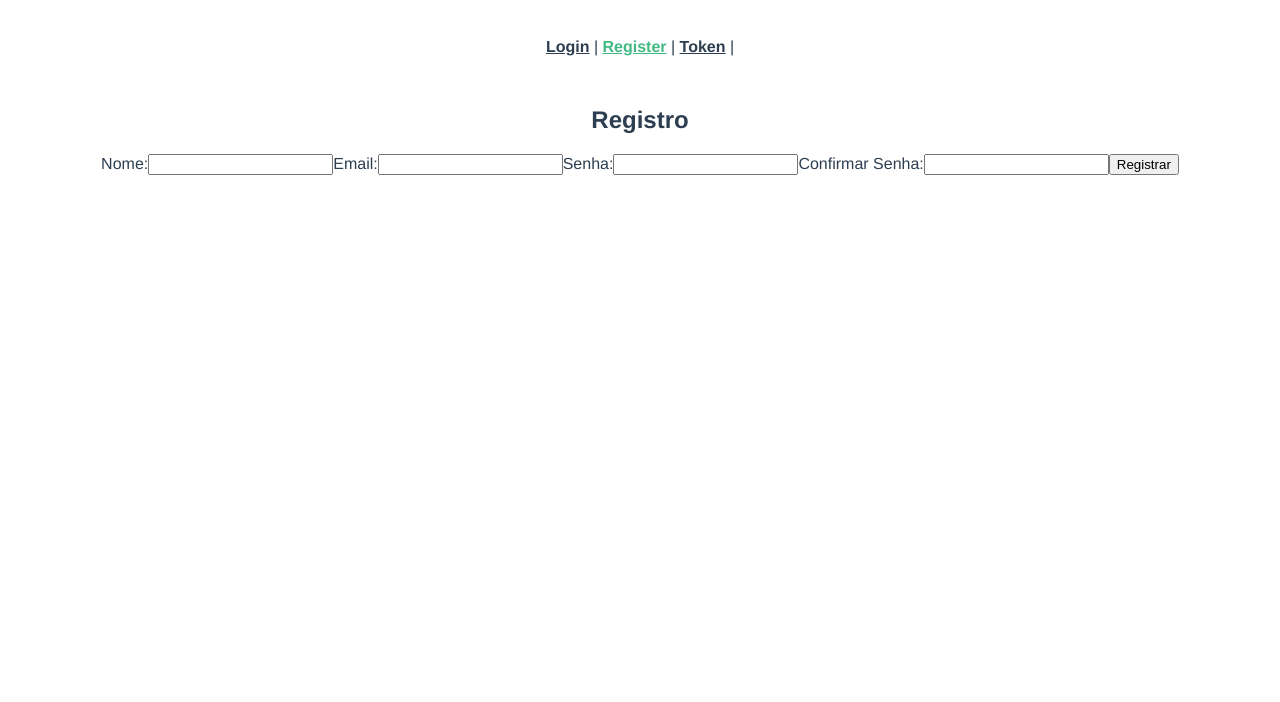
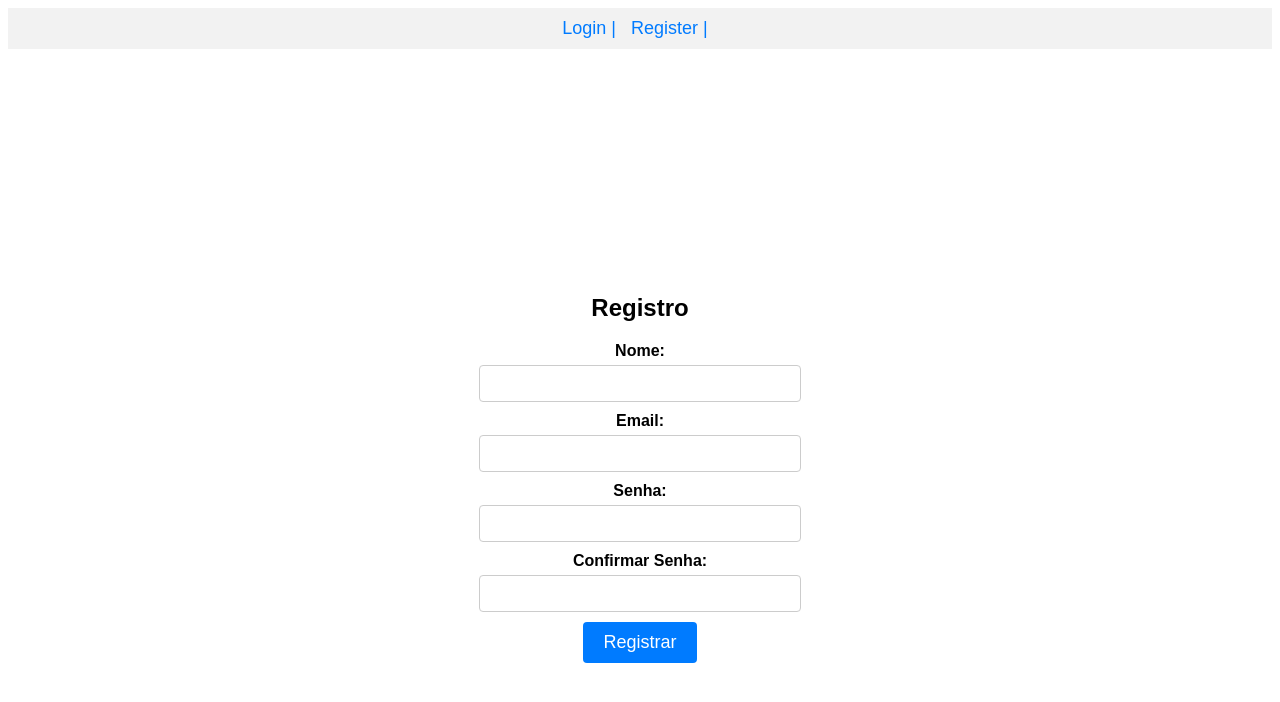
Before and after one commit to MarcellyGuimaraes/frontend-laravel-api, a Vue app: page /#/register in a window 1280 px wide. Shown: the top 702 px of the page. Built offline with nearby package versions, Linux system fonts and the light colour scheme.

Commit message:
Ajustes nas telas login, registro e token

```diff
--- a/src/App.vue
+++ b/src/App.vue
@@ -1,31 +1,95 @@
 <template>
   <nav>
-    <router-link to="/">Login</router-link> |
-    <router-link to="/register">Register</router-link> |
-    <router-link to="/token">Token</router-link> |
+    <router-link class="nav-link" v-if="!isAuthenticated" to="/"
+      >Login |
+    </router-link>
+    <router-link class="nav-link" v-if="!isAuthenticated" to="/register"
+      >Register |
+    </router-link>
+    <router-link class="nav-link" v-if="isAuthenticated" to="/token"
+      >Token |
+    </router-link>
+    <button class="nav-link" v-if="isAuthenticated" @click="logout">
+      Logout
+    </button>
   </nav>
   <router-view />
 </template>
 
+<script>
+export default {
+  data() {
+    return {
+      isAuthenticated: false,
+    };
+  },
+  methods: {
+    setAuthenticated(value) {
+      this.isAuthenticated = value;
+    },
+    logout() {
+      // Remover o token do LocalStorage e executar a lógica de logout
+      localStorage.removeItem("token");
+      localStorage.removeItem("isAuthenticated");
+      this.setAuthenticated(false); // Atualiza o estado de autenticação
+      this.$router.push({ name: "login" });
+      // Outras ações de logout, se necessário
+    },
+  },
+  created() {
+    this.$router.beforeEach((to, from, next) => {
+      // Verifica se a rota requer autenticação
+      if (to.meta.requiresAuth) {
+        const isAuthenticated =
+          localStorage.getItem("isAuthenticated") === "true";
+        this.setAuthenticated(isAuthenticated);
+        if (!isAuthenticated) {
+          next({ name: "login" }); // Redireciona para a página de login se não estiver autenticado
+        } else {
+          next(); // Permite o acesso à rota se estiver autenticado
+        }
+      } else {
+        next(); // Permite o acesso a rotas que não requerem autenticação
+      }
+    });
+  },
+};
+</script>
+
 <style lang="scss">
 #app {
-  font-family: Avenir, Helvetica, Arial, sans-serif;
-  -webkit-font-smoothing: antialiased;
-  -moz-osx-font-smoothing: grayscale;
+  font-family: Arial, sans-serif;
   text-align: center;
-  color: #2c3e50;
 }
 
 nav {
-  padding: 30px;
+  background-color: #f2f2f2;
+  padding: 10px;
+  margin-bottom: 20px;
+}
 
-  a {
-    font-weight: bold;
-    color: #2c3e50;
+.nav-link {
+  font-size: 18px;
+  margin-right: 10px;
+  color: #007bff;
+  text-decoration: none;
 
-    &.router-link-exact-active {
-      color: #42b983;
-    }
+  &:hover {
+    text-decoration: underline;
+  }
+}
+
+button {
+  font-size: 18px;
+  padding: 10px 20px;
+  background-color: #007bff;
+  color: #fff;
+  border: none;
+  border-radius: 4px;
+  cursor: pointer;
+
+  &:hover {
+    background-color: #0056b3;
   }
 }
 </style>
--- a/src/components/HelloWorld.vue
+++ /dev/null
@@ -1,130 +0,0 @@
-<template>
-  <div class="hello">
-    <h1>{{ msg }}</h1>
-    <p>
-      For a guide and recipes on how to configure / customize this project,<br />
-      check out the
-      <a href="https://cli.vuejs.org" target="_blank" rel="noopener"
-        >vue-cli documentation</a
-      >.
-    </p>
-    <h3>Installed CLI Plugins</h3>
-    <ul>
-      <li>
-        <a
-          href="https://github.com/vuejs/vue-cli/tree/dev/packages/%40vue/cli-plugin-babel"
-          target="_blank"
-          rel="noopener"
-          >babel</a
-        >
-      </li>
-      <li>
-        <a
-          href="https://github.com/vuejs/vue-cli/tree/dev/packages/%40vue/cli-plugin-router"
-          target="_blank"
-          rel="noopener"
-          >router</a
-        >
-      </li>
-      <li>
-        <a
-          href="https://github.com/vuejs/vue-cli/tree/dev/packages/%40vue/cli-plugin-vuex"
-          target="_blank"
-          rel="noopener"
-          >vuex</a
-        >
-      </li>
-      <li>
-        <a
-          href="https://github.com/vuejs/vue-cli/tree/dev/packages/%40vue/cli-plugin-eslint"
-          target="_blank"
-          rel="noopener"
-          >eslint</a
-        >
-      </li>
-    </ul>
-    <h3>Essential Links</h3>
-    <ul>
-      <li>
-        <a href="https://vuejs.org" target="_blank" rel="noopener">Core Docs</a>
-      </li>
-      <li>
-        <a href="https://forum.vuejs.org" target="_blank" rel="noopener"
-          >Forum</a
-        >
-      </li>
-      <li>
-        <a href="https://chat.vuejs.org" target="_blank" rel="noopener"
-          >Community Chat</a
-        >
-      </li>
-      <li>
-        <a href="https://twitter.com/vuejs" target="_blank" rel="noopener"
-          >Twitter</a
-        >
-      </li>
-      <li>
-        <a href="https://news.vuejs.org" target="_blank" rel="noopener">News</a>
-      </li>
-    </ul>
-    <h3>Ecosystem</h3>
-    <ul>
-      <li>
-        <a href="https://router.vuejs.org" target="_blank" rel="noopener"
-          >vue-router</a
-        >
-      </li>
-      <li>
-        <a href="https://vuex.vuejs.org" target="_blank" rel="noopener">vuex</a>
-      </li>
-      <li>
-        <a
-          href="https://github.com/vuejs/vue-devtools#vue-devtools"
-          target="_blank"
-          rel="noopener"
-          >vue-devtools</a
-        >
-      </li>
-      <li>
-        <a href="https://vue-loader.vuejs.org" target="_blank" rel="noopener"
-          >vue-loader</a
-        >
-      </li>
-      <li>
-        <a
-          href="https://github.com/vuejs/awesome-vue"
-          target="_blank"
-          rel="noopener"
-          >awesome-vue</a
-        >
-      </li>
-    </ul>
-  </div>
-</template>
-
-<script>
-export default {
-  name: "HelloWorld",
-  props: {
-    msg: String,
-  },
-};
-</script>
-
-<!-- Add "scoped" attribute to limit CSS to this component only -->
-<style scoped lang="scss">
-h3 {
-  margin: 40px 0 0;
-}
-ul {
-  list-style-type: none;
-  padding: 0;
-}
-li {
-  display: inline-block;
-  margin: 0 10px;
-}
-a {
-  color: #42b983;
-}
-</style>
--- a/src/views/LoginView.vue
+++ b/src/views/LoginView.vue
@@ -1,18 +1,73 @@
 <template>
-  <div class="login">
+  <div class="login-view">
     <h2>Login</h2>
     <form @submit.prevent="login">
       <label>Email:</label>
       <input type="email" v-model="email" required />
       <label>Senha:</label>
       <input type="password" v-model="password" required />
+      <p v-if="error" class="error">
+        Erro! Verifique os dados de acesso ou
+        <router-link class="error" to="/register">Crie uma conta</router-link>
+      </p>
       <button type="submit">Entrar</button>
     </form>
   </div>
 </template>
 
+<style lang="scss" scoped>
+.login-view {
+  display: flex;
+  flex-direction: column;
+  align-items: center;
+  justify-content: center;
+  height: 100vh;
+  background-color: #f2f2f2;
+
+  h2 {
+    margin-bottom: 20px;
+    font-size: 24px;
+  }
+
+  form {
+    display: flex;
+    flex-direction: column;
+    align-items: center;
+
+    label {
+      margin-bottom: 5px;
+      font-weight: bold;
+    }
+
+    input {
+      width: 300px;
+      padding: 10px;
+      margin-bottom: 10px;
+      border: 1px solid #ccc;
+      border-radius: 4px;
+    }
+
+    button {
+      padding: 10px 20px;
+      background-color: #007bff;
+      color: #fff;
+      border: none;
+      border-radius: 4px;
+      cursor: pointer;
+
+      &:hover {
+        background-color: #0056b3;
+      }
+    }
+  }
+}
+
+.error {
+  color: red;
+}
+</style>
+
 <script>
-import { mapActions } from "vuex";
 import axios from "axios";
 
 export default {
@@ -22,10 +77,10 @@ export default {
       password: "",
       clientSecret: "",
       clientId: "",
+      error: false,
     };
   },
   methods: {
-    ...mapActions(["setToken"]),
     login() {
       const loginData = {
         email: this.email,
@@ -45,8 +100,10 @@ export default {
           this.$router.push({ name: "token" });
         })
         .catch((error) => {
-          console.error(error);
-          // Tratar o erro de login, exibir mensagem de erro, etc.
+          if (error.response.data.message == "Unauthorized.") {
+            this.error = true;
+            console.error("ERRO", error.response.data.message);
+          }
         });
     },
   },
--- a/src/views/RegisterView.vue
+++ b/src/views/RegisterView.vue
@@ -1,5 +1,5 @@
 <template>
-  <div class="register">
+  <div class="register-view">
     <h2>Registro</h2>
     <form @submit.prevent="register">
       <label>Nome:</label>
@@ -14,6 +14,54 @@
     </form>
   </div>
 </template>
+
+<style lang="scss" scoped>
+.register-view {
+  display: flex;
+  flex-direction: column;
+  align-items: center;
+  justify-content: center;
+  height: 100vh;
+  background-color: #ffffff;
+
+  h2 {
+    margin-bottom: 20px;
+    font-size: 24px;
+  }
+
+  form {
+    display: flex;
+    flex-direction: column;
+    align-items: center;
+
+    label {
+      margin-bottom: 5px;
+      font-weight: bold;
+    }
+
+    input {
+      width: 300px;
+      padding: 10px;
+      margin-bottom: 10px;
+      border: 1px solid #ccc;
+      border-radius: 4px;
+    }
+
+    button {
+      padding: 10px 20px;
+      background-color: #007bff;
+      color: #fff;
+      border: none;
+      border-radius: 4px;
+      cursor: pointer;
+
+      &:hover {
+        background-color: #0056b3;
+      }
+    }
+  }
+}
+</style>
 
 <script>
 import axios from "axios";
@@ -47,10 +95,12 @@ export default {
         .post("http://127.0.0.1:8000/api/register", requestData)
         .then((response) => {
           // Registro bem-sucedido
-          const token = response.data.token;
+          const token = response.data.data.token;
           // Salvar o token no Vuex ou localStorage, como preferir
           // Exemplo de salvamento no Vuex:
-          this.$store.commit("setToken", token);
+          localStorage.setItem("token", token);
+
+          localStorage.setItem("isAuthenticated", "true");
 
           // Redirecionar para a tela de exibição do token
           this.$router.push("/token");
--- a/src/views/TokenView.vue
+++ b/src/views/TokenView.vue
@@ -1,13 +1,50 @@
 <template>
-  <div>
-    <h2>Token</h2>
-    <p>Token: {{ token }}</p>
+  <div class="token-view">
+    <h1>Token</h1>
+    <div class="token-container">
+      <p>Seu token:</p>
+      <textarea v-model="token" readonly></textarea>
+    </div>
   </div>
 </template>
 
+<style lang="scss" scoped>
+.token-view {
+  display: flex;
+  flex-direction: column;
+  align-items: center;
+  justify-content: center;
+  height: 100vh;
+  background-color: #e6e6e6;
+
+  h1 {
+    margin-bottom: 20px;
+    font-size: 24px;
+  }
+
+  .token-container {
+    display: flex;
+    flex-direction: column;
+    align-items: center;
+
+    p {
+      font-size: 18px;
+      margin-bottom: 10px;
+    }
+
+    textarea {
+      width: 400px;
+      height: 200px;
+      padding: 10px;
+      border: 1px solid #ccc;
+      border-radius: 4px;
+      resize: none;
+    }
+  }
+}
+</style>
+
 <script>
-import store from "../store";
-
 export default {
   data() {
     return {
@@ -16,7 +53,6 @@ export default {
   },
   created() {
     this.token = localStorage.getItem("token");
-    console.log(store.state);
   },
 };
 </script>
```
